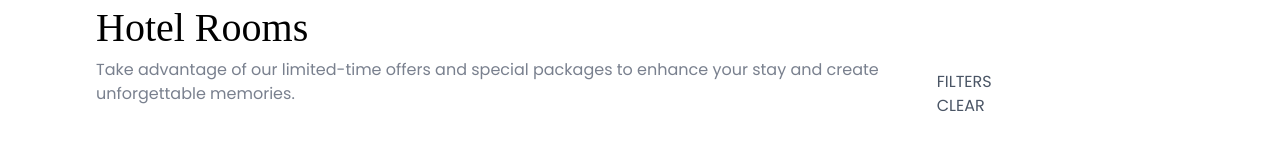
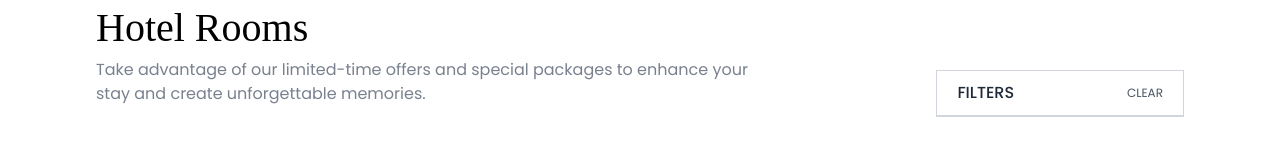
Before and after one commit to rupaliwakhare/Restrorent-, a React (Vite) app in the folder 4.Hotels-Booking/front-end/: page /rooms in a window 1280 px wide. Shown: the part 134-302 px from the top of the page. Built offline with nearby package versions, Linux system fonts and the light colour scheme; no server answers.

Commit message:
hotles-details-page

```diff
--- a/4.Hotels-Booking/front-end/src/Pages/AllRooms.jsx
+++ b/4.Hotels-Booking/front-end/src/Pages/AllRooms.jsx
@@ -1,17 +1,18 @@
-import React from "react";
+import React, { useState } from "react";
 import { assets, facilityIcons, roomsDummyData } from "../assets/assets";
 import { useNavigate } from "react-router-dom";
 import StarRating from "../Components/StarRating";
 
 const AllRooms = () => {
   const navigate = useNavigate();
+  const [openFilters, setOpenFilters] = useState(false)
 
   return (
     <div className="flex flex-col-reverse lg:flex-row items-start justify-between pt-28 md:pt-35 px-4 md:px-16 lg:px-24">
       <div className="w-full">
         <div className="flex flex-col items-start text-left mb-8">
           <h1 className="text-4xl md:text-[40px] font-playfair">Hotel Rooms</h1>
-          <p className="text-sm md:text-base text-gray-500/90 mt-2">
+          <p className=" w-[80%] text-sm md:text-base text-gray-500/90 mt-2">
             Take advantage of our limited-time offers and special packages to
             enhance your stay and create unforgettable memories.
           </p>
@@ -22,7 +23,6 @@ const AllRooms = () => {
             key={room._id}
             className="flex flex-col md:flex-row items-start py-10 gap-6 border-b border-gray-300 last:pb-30 last:border-0"
           >
-
             <div className="h-64 w-full md:w-1/2 overflow-hidden rounded-xl">
               <img
                 onClick={() => {
@@ -35,7 +35,6 @@ const AllRooms = () => {
                 className="h-full w-full object-cover cursor-pointer transition-transform duration-300 hover:scale-105"
               />
             </div>
-
 
             <div className="md:w-1/2 flex flex-col gap-2">
               <p className="text-gray-500">{room.hotel.city}</p>
@@ -58,26 +57,37 @@ const AllRooms = () => {
               </div>
               {/* Room Amenities */}
               <div className="flex flex-wrap items-center mt-3 mb-6 gap-4">
-                {room.amenities.map((item,index)=>(
-                  <div key={index} className="flex items-center gap-2 px-3 py-2 rounded-lg bg-[#f5f5ff]/70">
-                    <img src={facilityIcons[item] } alt={item} className="w-5 h-5"/>
+                {room.amenities.map((item, index) => (
+                  <div
+                    key={index}
+                    className="flex items-center gap-2 px-3 py-2 rounded-lg bg-[#f5f5ff]/70"
+                  >
+                    <img
+                      src={facilityIcons[item]}
+                      alt={item}
+                      className="w-5 h-5"
+                    />
                     <p className="text-xs">{item}</p>
                   </div>
                 ))}
-                {/* Room Price per Night */}
-                <p className="text-xl font-medium text-gray-700">${room.pricePerNight}/night</p>
               </div>
+
+              {/* Room Price per Night */}
+              <p className="text-xl font-medium text-gray-700">
+                ${room.pricePerNight}/night
+              </p>
             </div>
           </div>
         ))}
       </div>
 
       {/* Filters Section */}
-      <div className="bg-white w-80 border-gray-300 text-gray-600 max-lg:mb-8 min-lg:mt-16">
-        <div>
-          <p> FILTERS</p>
-          <div>
-            <span>CLEAR</span>
+      <div className="bg-white w-80 border border-gray-300 text-gray-600 max-lg:mb-8 lg:mt-16">
+        <div className={`flex items-center justify-between px-5 py-2.5 lg:border-b border-gray-300 ${openFilters && "border-b"}`}>
+          <p className="text-base font-medium text-gray-800">FILTERS</p>
+          <div className="text-xs cursor-pointer">
+            <span onClick={()=>setOpenFilters(!openFilters)} className="lg:hidden">{openFilters ? 'HIDE' : "SHOW"}HIDE</span>
+            <span className="hidden lg:block">CLEAR</span>
           </div>
         </div>
       </div>
```
